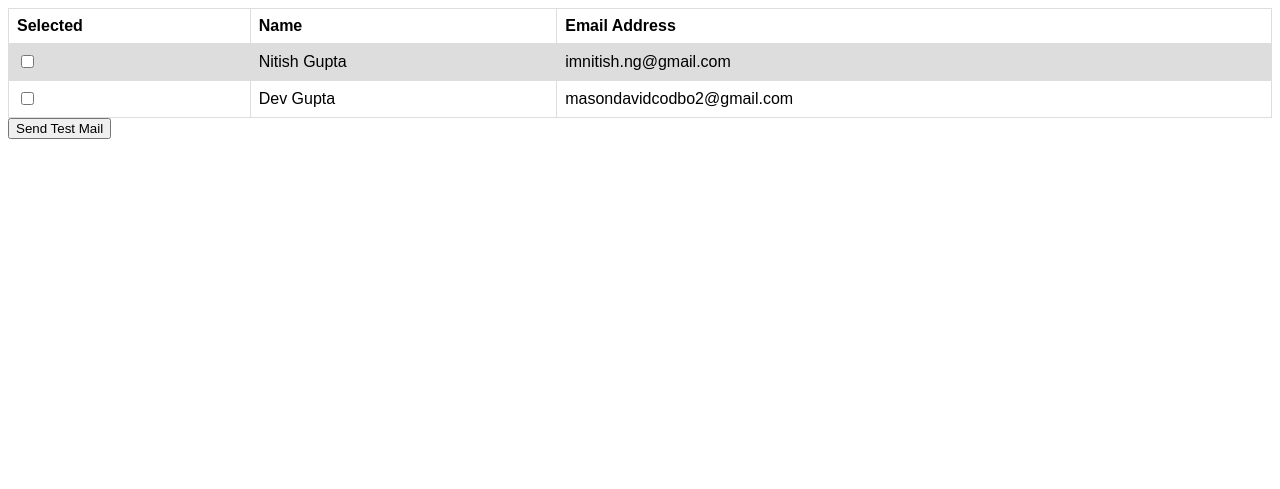
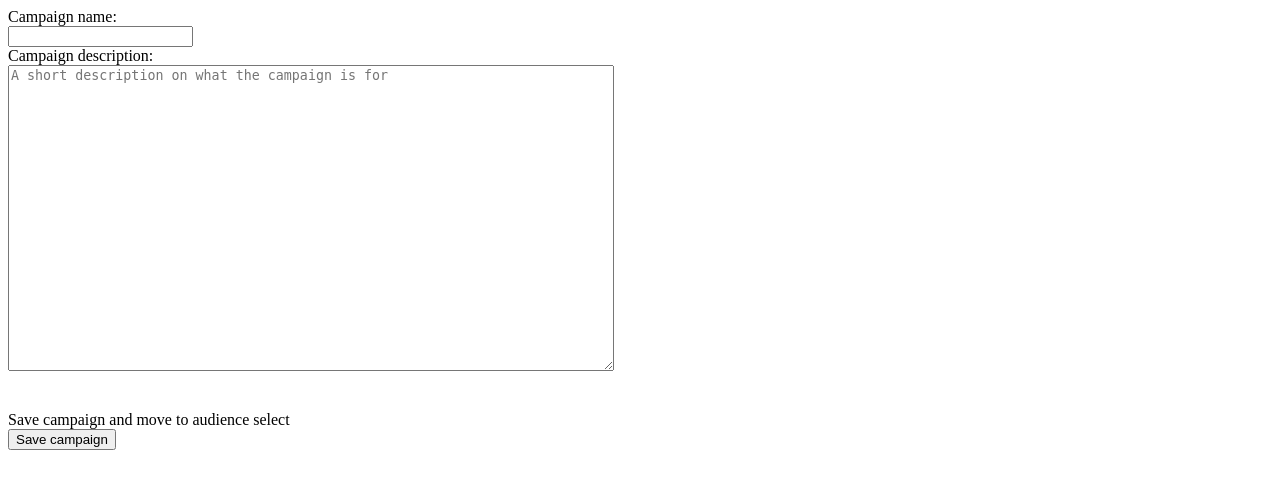
Before and after one commit to imnitishng/advancedcrm, a Django app: page /marketingemails/ in a window 1280 px wide. Shown: the top 489 px of the page. Run offline with Django 3.2, Linux system fonts and the light colour scheme; data comes from the database, SQL or seed files in the repository; both versions use the stored data as it was before the commit.

```diff
--- a/crmserver/settings.py
+++ b/crmserver/settings.py
@@ -26,7 +26,7 @@ SECRET_KEY = '#%5v$@k(=)10*^t@vj=_m#m_i0-)!#co1r8r3^3p-@tf^4ttrx'
 # SECURITY WARNING: don't run with debug turned on in production!
 DEBUG = True
 
-ALLOWED_HOSTS = ['obscure-plains-88874.herokuapp.com', '127.0.0.1']
+ALLOWED_HOSTS = ['whispering-lowlands-71883.herokuapp.com', '127.0.0.1']
 
 
 # Application definition
--- a/marketingemails/templates/marketingemails/index.html
+++ b/marketingemails/templates/marketingemails/audience_select.html
@@ -24,7 +24,7 @@
 
   <body>
     {% if error_message %}<p><strong>{{ error_message }}</strong></p>{% endif %}
-
+      Select audience for {{ campaign.name }} ->
       <form action="{% url 'marketingemails:mailsent' %}" method="post">
         {% csrf_token %}
         <table>
@@ -32,6 +32,7 @@
             <th>Selected</th>
             <th>Name</th>
             <th>Email Address</th>
+            <th>Location</th>
           </tr>
           {% for user in users %}
               <tr>
@@ -41,6 +42,7 @@
                 </td>
                 <td>{{ user.name }}</td>
                 <td>{{ user.email_address }}</td>
+                <td>{{ user.location_of_interest }}</td>
               </tr>
           {% endfor %}
         </table>
--- /dev/null
+++ b/marketingemails/templates/marketingemails/create_campaign.html
@@ -0,0 +1,24 @@
+<!DOCTYPE html>
+<html>
+  <head>
+    <meta charset="utf-8">
+    <title>Create a new Campaign</title>
+  </head>
+
+  <body>
+    {% if error_message %}<p><strong>{{ error_message }}</strong></p>{% endif %}
+
+      <form action="{% url 'marketingemails:audience_select' %}" method="post">
+        {% csrf_token %}
+        <label for='campaign_name'>Campaign name:</label><br>
+        <input type="text" id="campaign_name" name="campaign_name"><br>
+
+        <label for='campaign_desc'>Campaign description:</label><br>
+        <textarea name="campaign_desc" style="width:600px; height:300px;"
+        placeholder="A short description on what the campaign is for"></textarea><br>
+
+        <br><br>Save campaign and move to audience select<br>
+        <input type="submit" value="Save campaign">
+      </form>
+  </body>
+</html>
--- a/marketingemails/urls.py
+++ b/marketingemails/urls.py
@@ -6,5 +6,6 @@ app_name = 'marketingemails'
 urlpatterns = [
     path('', views.index, name='index'),
     path('sendmail/', views.sendmail, name='mailsent'),
+    path('audience_select/', views.audience_select, name='audience_select'),
     path('image_load/<str:campaign_id>/<str:user_id>', views.image_load, name='image_load'),
 ]
--- a/marketingemails/views.py
+++ b/marketingemails/views.py
@@ -1,4 +1,5 @@
 import os
+from django.utils import timezone
 
 from django.urls import reverse
 from django.http import HttpResponse
@@ -13,9 +14,14 @@ from .forms import UserListForm, UserListModelForm
 from .utils import send_mass_html_mail, dictionary_to_str
 
 
+# def index(request):
+#     users = get_list_or_404(User, email_address__isnull=False)
+#     return render(request, 'marketingemails/index.html', {'users': users})
+
 def index(request):
     users = get_list_or_404(User, email_address__isnull=False)
-    return render(request, 'marketingemails/index.html', {'users': users})
+    return render(request, 'marketingemails/create_campaign.html', {'users': users})
+
 
 def sendmail(request):
 
@@ -45,12 +51,27 @@ def sendmail(request):
     user_pkids = request.POST.getlist('user_selected')
     for user_id in user_pkids:
         user = get_object_or_404(User, pk=user_id)
-        subject, text_mail, html_mail = build_email(user, '1')
+        campaign_id = request.session['campaign_id']
+        subject, text_mail, html_mail = build_email(user, campaign_id)
         users_to_mail_data.append((subject, text_mail, html_mail, 'imnitish.ng@gmail.com', user.email_address))
 
     send_mass_html_mail(users_to_mail_data)
 
     return render(request, 'marketingemails/testmailsent.html')
+
+
+def audience_select(request):
+    campaign = Campaigns(
+        name = request.POST.get('campaign_name'),
+        description = request.POST.get('campaign_desc'),
+        creation_date = timezone.now()
+    )
+    campaign.save()
+    request.session['campaign_id'] = campaign.id
+
+    users = get_list_or_404(User, email_address__isnull=False)
+    return render(request, 'marketingemails/audience_select.html', {'users': users, 'campaign': campaign})
+
 
 def image_load(request, campaign_id, user_id):
     '''
```
Also changed, not shown: db.sqlite3 (deleted), 1 other file.
